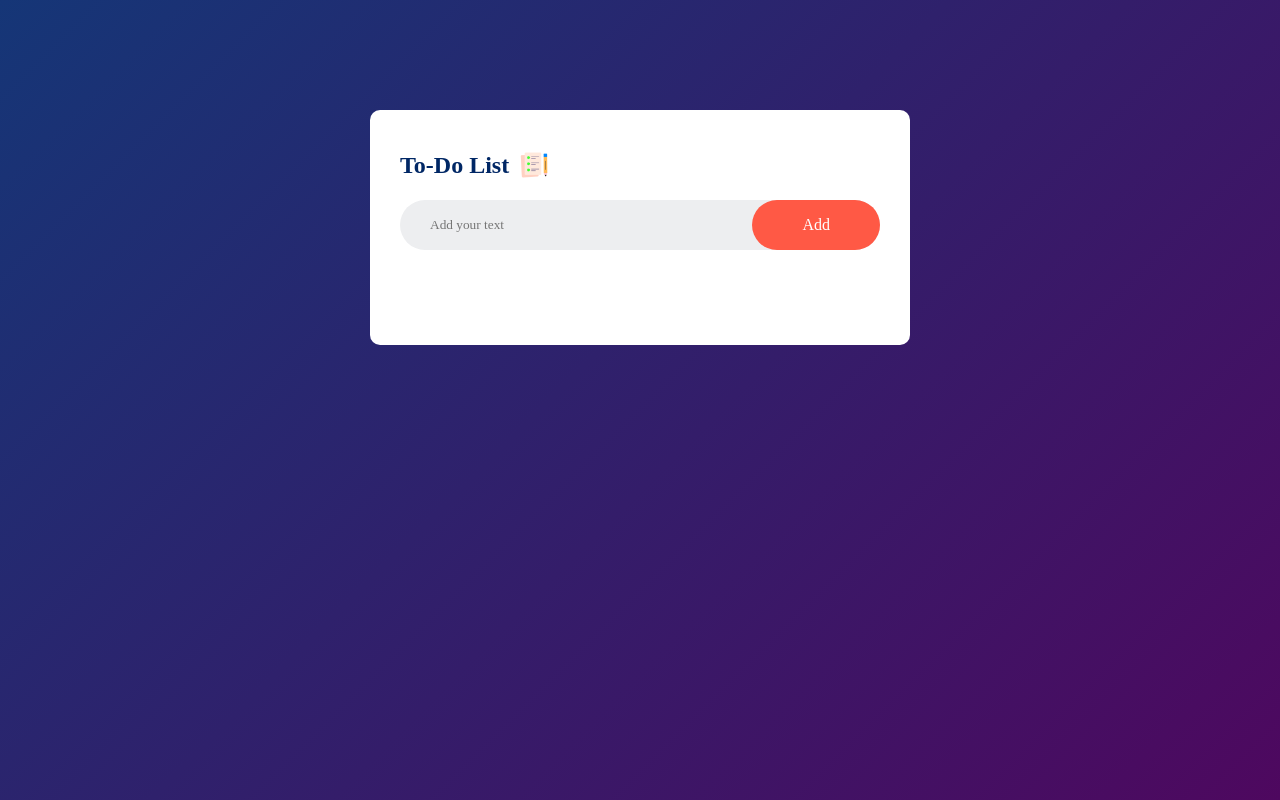
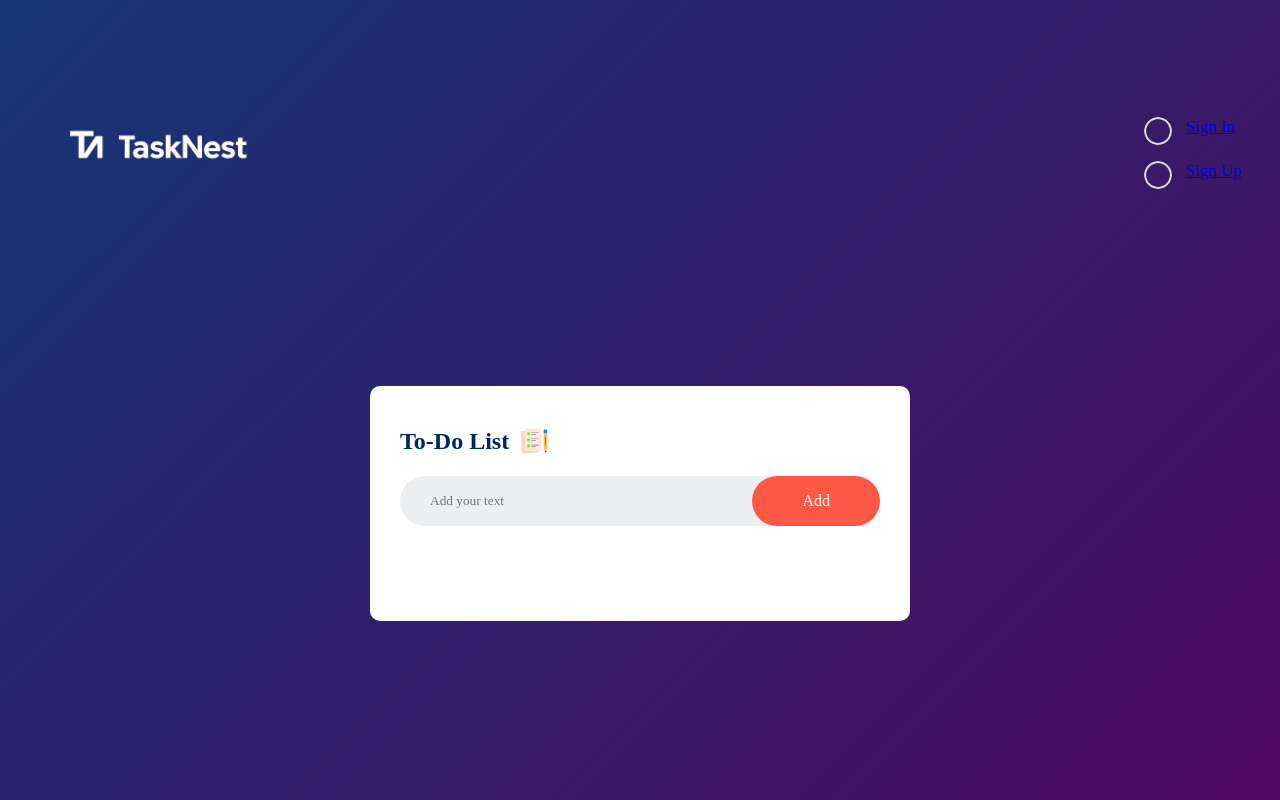
Before and after one commit to PradnyaKarmalkar/To-Do-List, a plain HTML site: page index.html in a window 1280 px wide. Drawn offline with Linux system fonts and the light colour scheme.

Commit message:
Added navbar

```diff
--- a/index.html
+++ b/index.html
@@ -8,8 +8,21 @@
 
 </head>
 <body>
+    <div class="header">
+
+    </div>
 
     <div class="container">
+        <nav>
+            <div class="logo"><img src="logo2.png" alt="" srcset=""></div>
+
+                <ul>
+                    <li><a href="#">Sign In</a></li>
+                    <li><a href="#">Sign Up</a></li>
+                </ul>
+        </nav>
+
+
         <div class="to-do-list">
             <h2>To-Do List <img src="icon.png" alt="to-di-img"></h2>
             <div class="row">
--- a/style.css
+++ b/style.css
@@ -102,3 +102,42 @@ ul li span{
 ul li span:hover{
     background: #edeef0;
 }
+nav .logo img{
+    width: 250px;
+    height: 250px;
+
+}
+nav {
+    display: flex;
+    justify-content: space-between;
+    align-items: center;
+    padding: 10px 20px;
+    margin-top: 2px;
+}
+/* nav ul li {
+    list-style-type: none;
+    display: inline;
+    border: 1px solid white;
+    border-radius: 5px;
+    padding: 5px 10px;
+    user-select:none;
+    cursor: pointer;
+    border-radius: 80%;
+
+
+} */
+/* nav ul li a{
+    text-decoration: none;
+    color: white;
+    font-weight: bold;
+
+} */
+/* nav ul li a:hover{
+    background-color: #ff5945;
+    transition: 0.3s;
+    border-radius: 5px;} */
+
+.sign-in-up button{
+    font-weight: bold;
+    margin: 5px;
+}
```
Also changed, not shown: Capture.PNG (added), logo2.png (added).
